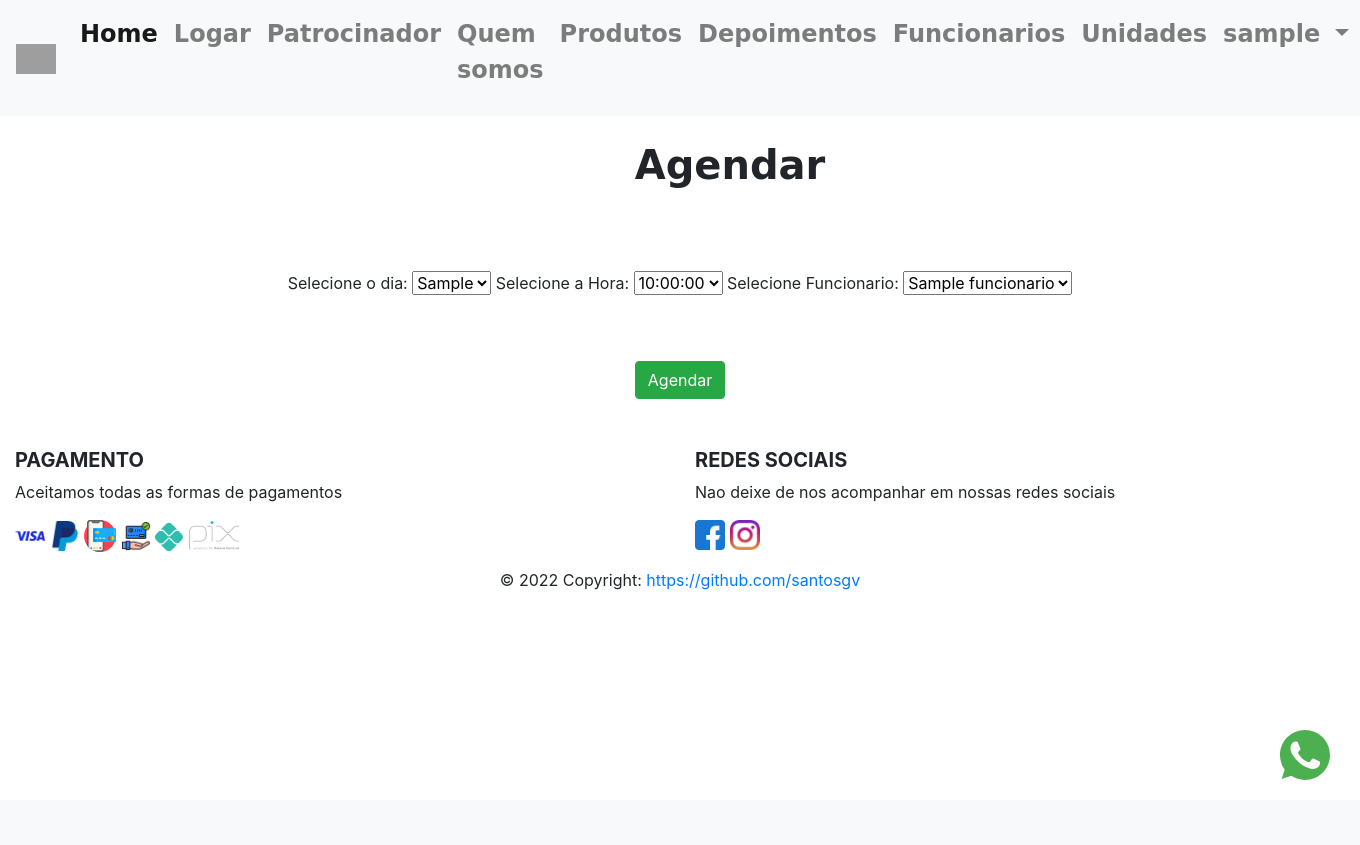
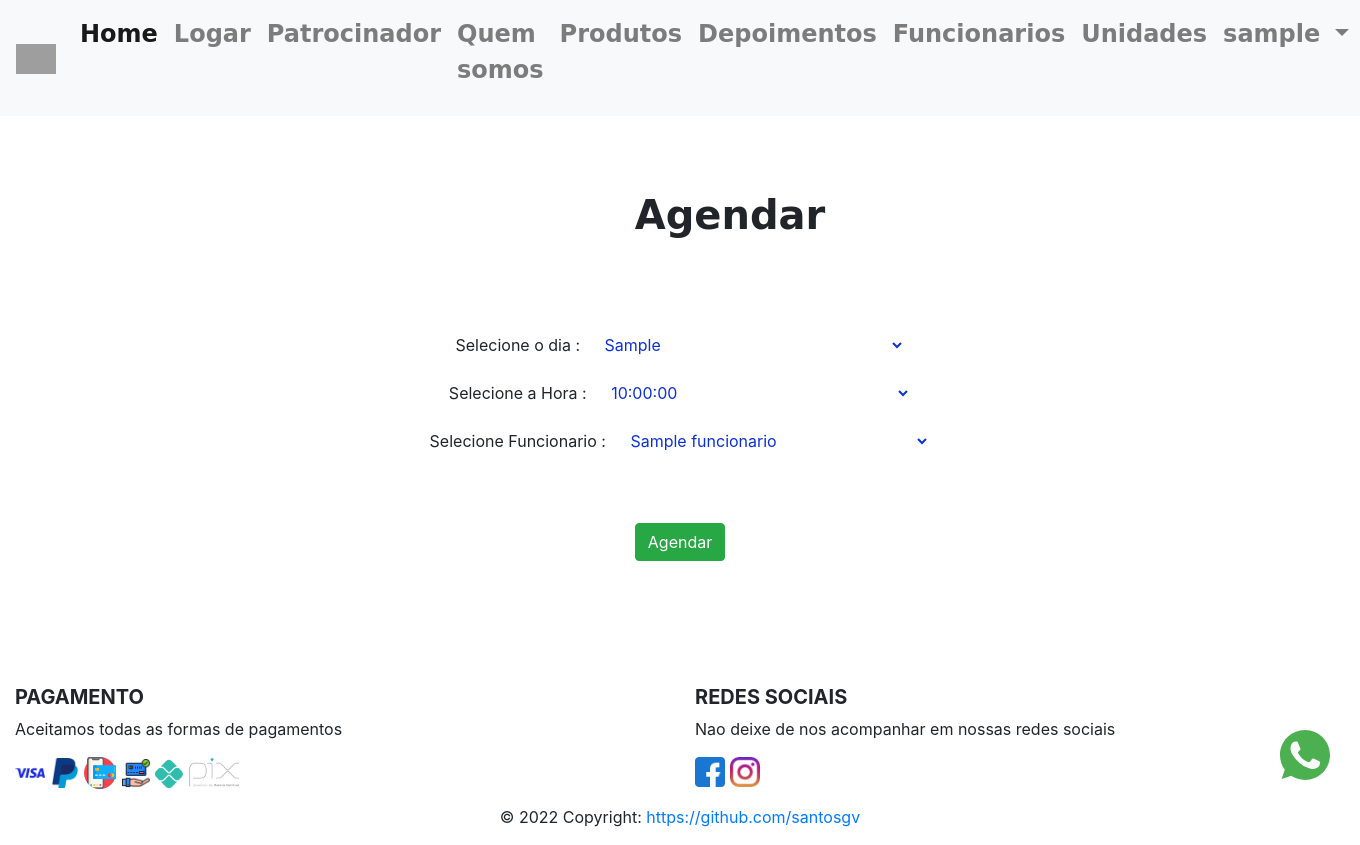
Before and after one commit to santosgv/plataforma_barber, a Django app: a page that uses negocio/templates/agendar.html in a window 1360 px wide. Before the commit the page ends 780 px from the top, so only its background shows below. Run offline with Django 4.2, Linux system fonts and the light colour scheme; a user stored in the database is signed in; tables that the repository leaves empty hold one stand-in row (values such as "Sample post"); grey boxes are pictures that could not be loaded.

Commit message:
css agendamento

```diff
--- a/negocio/templates/agendamento.html
+++ b/negocio/templates/agendamento.html
@@ -9,7 +9,7 @@
 
 {% block 'body' %}
 
-<div class="form container-fluid margin text-center">
+<div class="box container-fluid margin text-center">
 <h1 class="tit-depoi">Meus Agendamentos</h1>
 <table class="table table-striped">
     <tr class="thead-dark">
--- a/negocio/templates/agendar.html
+++ b/negocio/templates/agendar.html
@@ -7,32 +7,37 @@
 {% endblock %}
 
 {% block 'body' %}
-<div class="box text-center">
+<div class="box container-fluid margin text-center">
 <h1 class="tit-depoi"> Agendar</h1>
 
 <div class="box">
     <form method="POST" action="{% url 'valida'%}">{% csrf_token %}
 <div class="form">
-        <label >Selecione o dia: </label>
-        <select name="dias" id="dias" width="100px">
+    <div class="text-center">
+        <label >Selecione o dia : </label>
+        <select class="select" name="dias" id="dias" width="100px">
             {% for dia in dias %}
             <option >{{dia}}</option>
             {% endfor%}
         </select>
-
-        <label>Selecione a Hora: </label>
-        <select name="hora" id="hora">
+    </div>
+    <div class="text-center">
+        <label>Selecione a Hora : </label>
+        <select class="select" name="hora" id="hora">
             {% for hora in horas %}
             <option >{{hora}}</option>
             {% endfor%}
         </select>
-        <label for="">Selecione Funcionario: </label>
+    </div>
+    <div class="text-center">
+        <label for="">Selecione Funcionario : </label>
 
-        <select name="funcionario" id="funcionario">
+        <select class="select" name="funcionario" id="funcionario">
             {% for funcionario in funcionarios %}
             <option >{{funcionario}}</option>
             {% endfor%}
         </select>
+    </div>
 </div>
 <br>
 <br>
--- a/templates/static/agendamento/css/meus_agendamentos.css
+++ b/templates/static/agendamento/css/meus_agendamentos.css
@@ -1,3 +1,8 @@
+:root {
+    --azul :rgb(12, 49, 214);
+    --branco :#fff;
+}
+
 .box {
     margin-top: 25px;
     margin-left: 30px;
@@ -15,3 +20,21 @@
 .cancela a {
     text-decoration: none;
 }
+
+.select {
+    color: var(--azul);
+    background-color: var(--branco);
+    width: 20em;
+    height: 3em;
+    border-radius: .25em;
+    overflow: hidden;
+    outline: 0;
+    border: 0;
+    box-shadow: none;
+    /* Personalize */
+    flex: 1;
+    padding: 0 1em;
+    background-color: var(--darkgray);
+    background-image: none;
+    cursor: pointer;
+}
```
